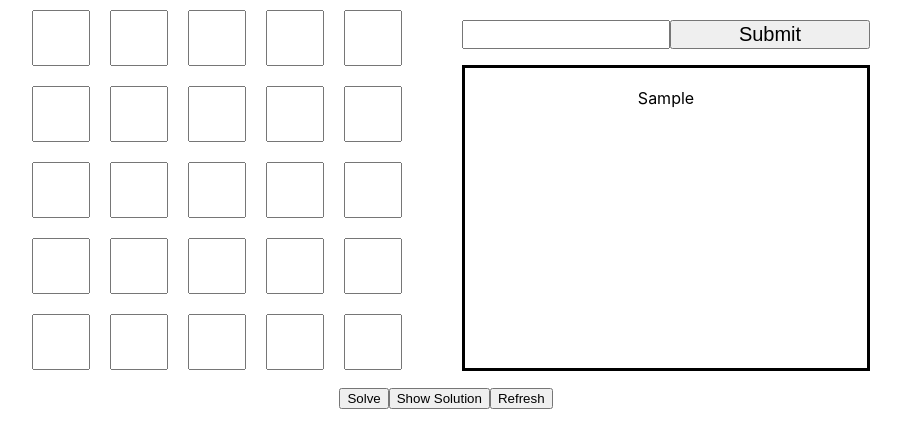
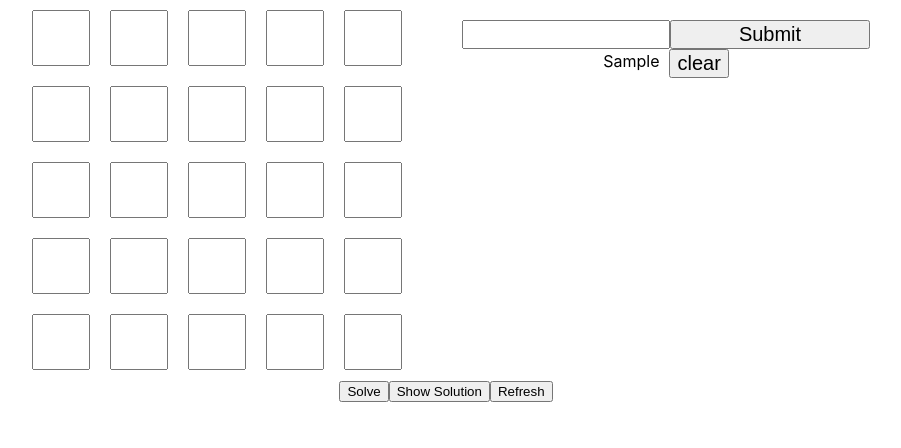
Before and after one commit to aarongrand97/gogenui, a React (Create React App) app: page / in a window 1280 px wide. Both pictures are taken after typing "Sample" into the empty fields and a click on the input "Submit". Shown: the top 448 px of the page, without its empty margins (194-1095 px from the left). Built offline with nearby package versions, Linux system fonts and the light colour scheme.

Commit message:
word input clear buttons

```diff
--- a/src/App.js
+++ b/src/App.js
@@ -13,12 +13,18 @@ function App() {
     ["", "", "", "", ""]
   ]
 
-  const [wordsList, setWordsList] = useState("");
+  const [wordsList, setWordsList] = useState(new Set());
   const [grid, setGrid] = useState(initialGrid);
   const [showSolution, setShowSolution] = useState(false);
 
   const addToWordsList = (word) => {
-    setWordsList(wordsList + "\n" + word);
+    setWordsList(new Set(wordsList).add(word));
+  }
+
+  const removeFromWordsList = (word) => {
+    wordsList.delete(word);
+    let newWordsList = new Set(wordsList);
+    setWordsList(newWordsList)
   }
 
   const updateGrid = (value, index) => {
@@ -41,9 +47,8 @@ function App() {
     console.log(wordsList.length);
     const startingLetters = [grid[0][0], grid[0][2],grid[0][4], grid[2][0], grid[2][2],grid[2][4], grid[4][0], grid[4][2],grid[4][4]];
     console.log(startingLetters);
-    const words = wordsList.split("\n");
-    console.log(words);
-    const solver = new Solver(words, startingLetters);
+    console.log(wordsList);
+    const solver = new Solver(wordsList, startingLetters);
     solver.solve();
     setGrid(solver.foundSolution);
   }
@@ -56,7 +61,7 @@ function App() {
   return (
     <div className="App">
       <Grid grid = {grid} updateGrid = {(index, value) => updateGrid(index, value)} showSolution = {showSolution}/>
-      <WordsInput wordsList = {wordsList} onAddWord = {(word) => addToWordsList(word)}/>
+      <WordsInput wordsList = {wordsList} onAddWord = {(word) => addToWordsList(word)} onRemoveWord = {(word) => removeFromWordsList(word)}/>
       <div>
       <button onClick={solve}>Solve</button>
       <button onClick={() => setShowSolution(!showSolution)}>Show Solution</button>
--- /dev/null
+++ b/src/WordDisplay.css
@@ -0,0 +1,11 @@
+.wordDisplay text {
+    display: inline-block;
+    vertical-align: middle;
+    text-align: middle;
+    margin-right: 10px;
+}
+
+.wordDisplay button {
+    display: inline-block;
+    vertical-align: middle;
+}
--- /dev/null
+++ b/src/WordDisplay.js
@@ -0,0 +1,17 @@
+import "./WordDisplay.css"
+
+
+
+const WordDisplay = (props) => {
+
+    const removeClicked = (word) => {
+        props.removeWord(word);
+    }
+
+    return (<div className="wordDisplay">
+    <text>{props.value}</text>
+    <button onClick={() => removeClicked(props.value)}>clear</button>
+    </div>)
+}
+
+export default WordDisplay;
--- a/src/WordsInput.js
+++ b/src/WordsInput.js
@@ -1,10 +1,14 @@
 import { useState } from 'react';
+import WordDisplay from './WordDisplay';
 import './WordsInput.css'
 
 const WordsInput = (props) => {
 
     const[currentInputtedWord, setCurrentInputtedWord] = useState("");
-    //const[wordsList, setWordsList] = useState("");
+
+    const removeWord = (word) => {
+        props.onRemoveWord(word);
+    }
 
     const handleChange = (event) => {
         setCurrentInputtedWord(event.target.value)
@@ -23,11 +27,13 @@ const WordsInput = (props) => {
 
     return (
         <div className='wordsInput'>
-           <input type="text" value={currentInputtedWord} onChange={handleChange} onKeyDown={handleKeyDown}/>
-           <input type="submit" value="Submit" onClick={handleSubmit}/>
+            <input type="text" value={currentInputtedWord} onChange={handleChange} onKeyDown={handleKeyDown}/>
+            <input type="submit" value="Submit" onClick={handleSubmit}/>
 
-            <p>{props.wordsList}</p>
-      </div>
+            {Array.from(props.wordsList).map(word => (
+                <WordDisplay value={word} removeWord={removeWord}/>
+            ))}
+        </div>
     );
 }
 
```
